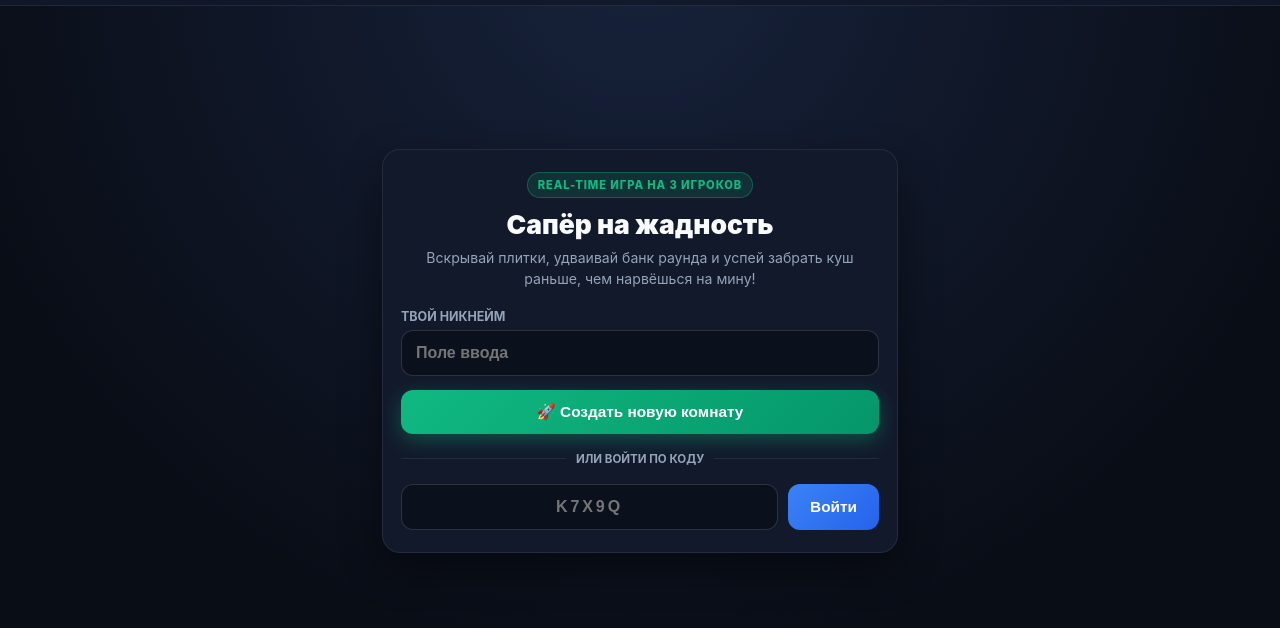
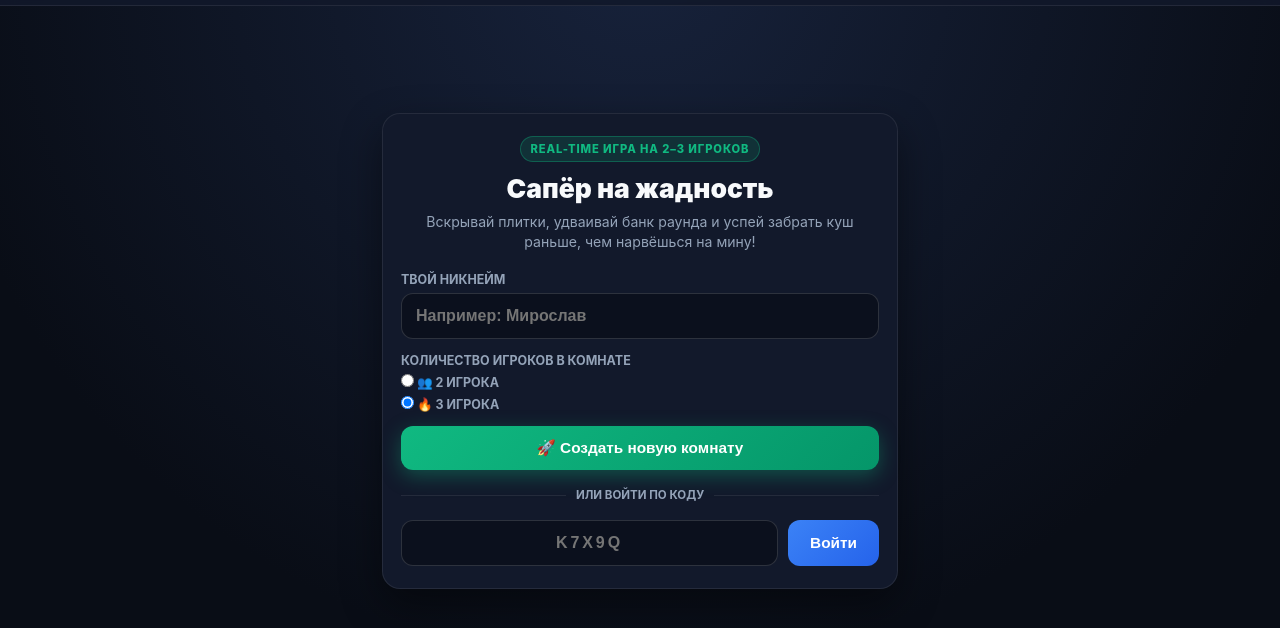
Before and after one commit to Simpala-afk/mines-party, a website: page public/index.html in a window 1280 px wide. Shown: the part 48-676 px from the top of the page. Drawn offline with nearby package versions, Linux system fonts and the light colour scheme; no server answers.

Commit message:
Update index.html

```diff
--- a/public/index.html
+++ b/public/index.html
@@ -28,7 +28,7 @@
     <!-- ЭКРАН 1: ВХОД И СОЗДАНИЕ КОМНАТЫ -->
     <section id="screen-auth" class="screen active">
       <div class="card auth-card">
-        <div class="hero-badge">REAL-TIME ИГРА НА 3 ИГРОКОВ</div>
+        <div class="hero-badge">REAL-TIME ИГРА НА 2–3 ИГРОКОВ</div>
         <h1 class="hero-title">Сапёр на жадность</h1>
         <p class="hero-subtitle">
           Вскрывай плитки, удваивай банк раунда и успей забрать куш раньше, чем нарвёшься на мину!
@@ -40,9 +40,23 @@
             type="text"
             id="input-name"
             maxlength="16"
-            placeholder="Поле ввода"
+            placeholder="Например: Мирослав"
             autocomplete="off"
           />
+        </div>
+
+        <div class="form-group">
+          <label>Количество игроков в комнате</label>
+          <div class="mode-switch">
+            <label class="mode-option">
+              <input type="radio" name="max-players" value="2" />
+              <span>👥 2 игрока</span>
+            </label>
+            <label class="mode-option">
+              <input type="radio" name="max-players" value="3" checked />
+              <span>🔥 3 игрока</span>
+            </label>
+          </div>
         </div>
 
         <button id="btn-create-room" class="btn btn-primary btn-block">
@@ -67,7 +81,7 @@
       </div>
     </section>
 
-    <!-- ЭКРАН 2: ЛОББИ ОЖИДАНИЯ (3 ИГРОКА) -->
+    <!-- ЭКРАН 2: ЛОББИ ОЖИДАНИЯ (2 ИЛИ 3 ИГРОКА) -->
     <section id="screen-lobby" class="screen">
       <div class="card lobby-card">
         <div class="lobby-header">
@@ -84,15 +98,15 @@
         </div>
 
         <div class="lobby-slots" id="lobby-slots">
-          <!-- Слоты 1, 2, 3 рендерятся из script.js -->
+          <!-- Слоты игроков рендерятся динамически из script.js -->
         </div>
 
         <div class="lobby-actions">
           <button id="btn-start-game" class="btn btn-primary btn-block" disabled>
-            Ожидание 3 игроков (1/3)...
+            Ожидание игроков...
           </button>
           <p id="lobby-hint" class="lobby-hint">
-            Как только подключится 3-й игрок, создатель комнаты сможет запустить матч.
+            Как только все игроки подключатся, создатель комнаты сможет запустить матч.
           </p>
         </div>
       </div>
@@ -100,9 +114,9 @@
 
     <!-- ЭКРАН 3: ИГРОВОЕ ПОЛЕ -->
     <section id="screen-game" class="screen">
-      <!-- КАРТОЧКИ 3 ИГРОКОВ -->
+      <!-- КАРТОЧКИ ИГРОКОВ (2 ИЛИ 3) -->
       <div class="players-hud" id="players-hud">
-        <!-- Динамический рендер 3 карточек игроков -->
+        <!-- Динамический рендер карточек игроков -->
       </div>
 
       <!-- ИНДИКАТОР ТЕКУЩЕГО ХОДА -->
```
